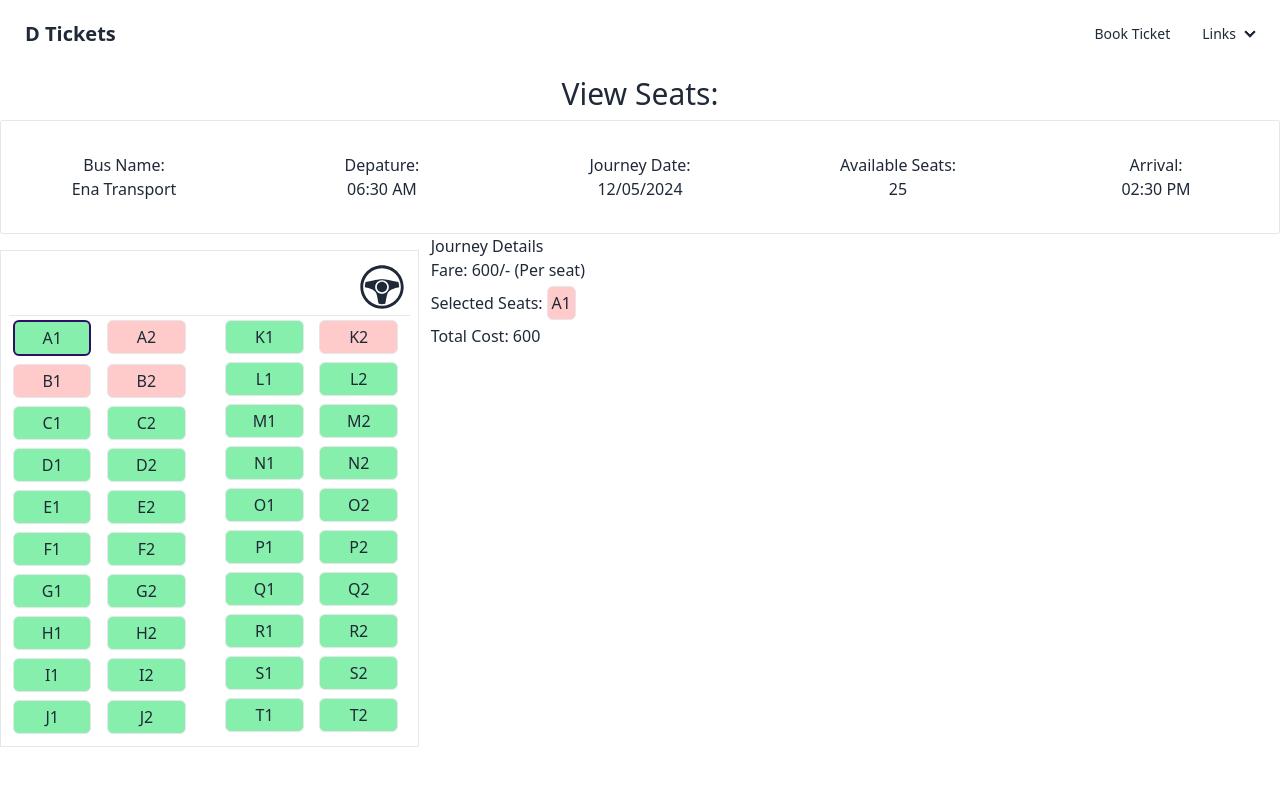
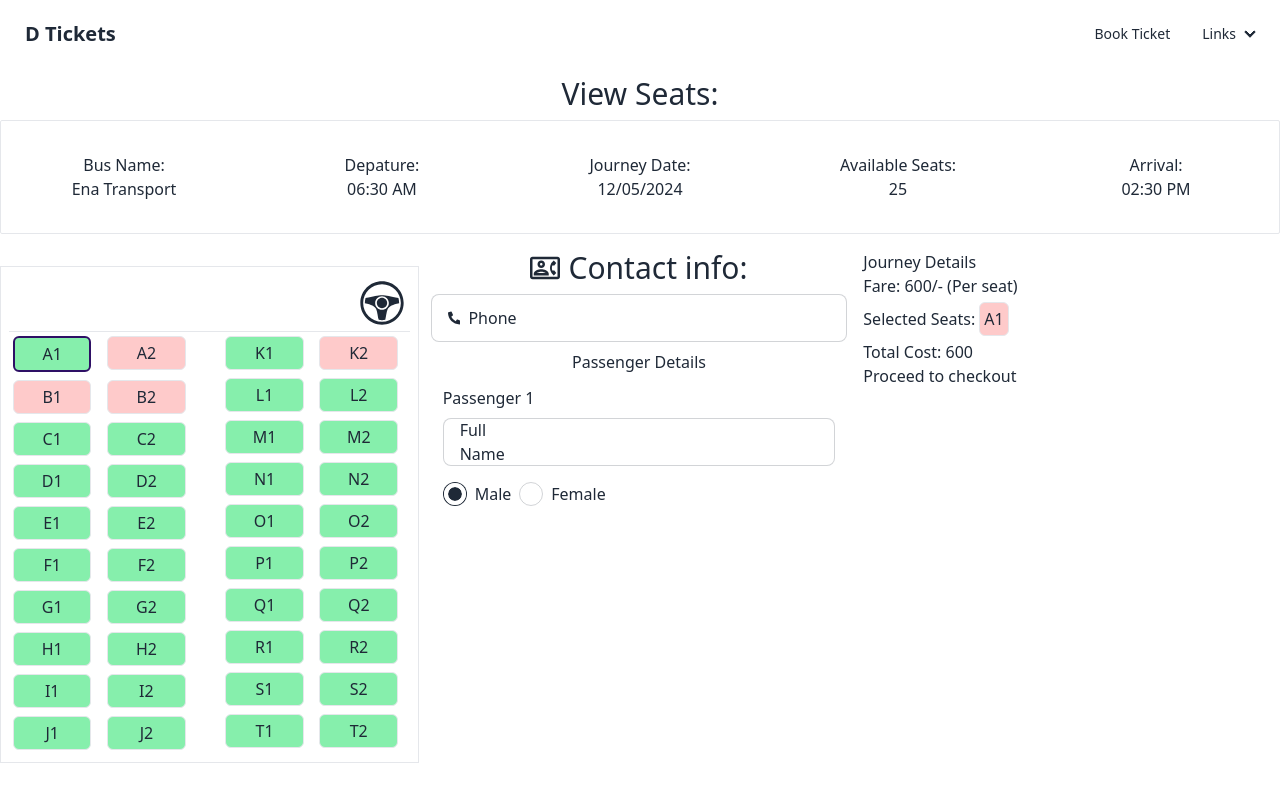
Before and after one commit to tanvirwebtech/desh-ticket, a React (Vite) app: page /view-seats in a window 1280 px wide. Both pictures are taken after a click on the button "A1". Built offline with nearby package versions, Linux system fonts and the light colour scheme.

Commit message:
passenger details form added

```diff
--- a/src/pages/view-seats/ViewSeats.jsx
+++ b/src/pages/view-seats/ViewSeats.jsx
@@ -1,10 +1,20 @@
 import { useState } from "react";
+import { useForm } from "react-hook-form";
 import { GiSteeringWheel } from "react-icons/gi";
+import { MdOutlineContactPhone } from "react-icons/md";
 
+import { FaPhoneAlt } from "react-icons/fa";
 // import SeatIcon from "./SeatIcon";
 
 const ViewSeats = () => {
     const [selectedSeat, setSelectedSeat] = useState([]);
+
+    const {
+        register,
+        handleSubmit,
+        // formState: { errors },
+    } = useForm();
+
     const seats = {
         seat_layout: [
             {
@@ -180,6 +190,7 @@ const ViewSeats = () => {
         ],
     };
     const fare = 600;
+
     const handleSelectSeat = (seat) => {
         let newSeats = [];
         if (selectedSeat.includes(seat)) {
@@ -187,10 +198,36 @@ const ViewSeats = () => {
             setSelectedSeat(newSeats);
             console.log(newSeats, "if");
         } else {
+            if (selectedSeat.length === 4)
+                return alert("You can select maximum 4 seats at a time!");
             newSeats = [...selectedSeat, seat];
             setSelectedSeat(newSeats);
             console.log(newSeats);
         }
+    };
+
+    const onSubmit = (data) => {
+        console.log(data);
+        // passengers.forEach((e) => {
+        //     if (e.nid === data.nid) {
+        //         if (
+        //             new Date(e.birth).getDay() ===
+        //             new Date(data.birth_date).getDay()
+        //         ) {
+        //             if (
+        //                 new Date(e.birth).getMonth() ===
+        //                 new Date(data.birth_date).getMonth()
+        //             ) {
+        //                 if (
+        //                     new Date(e.birth).getFullYear() ===
+        //                     new Date(data.birth_date).getFullYear()
+        //                 ) {
+        //                     setPassenger(e);
+        //                 }
+        //             }
+        //         }
+        //     }
+        // });
     };
     return (
         <div>
@@ -222,8 +259,8 @@ const ViewSeats = () => {
                         </div>
                     </div>
                 </div>
-                <div className="grid grid-cols-3 gap-3">
-                    <div className="col-span-1">
+                <div className="grid grid-cols-3 gap-3 my-4">
+                    <div className="">
                         <div className="mx-auto my-4 p-2 border">
                             <div className="steering m-1">
                                 <GiSteeringWheel className="ml-auto text-5xl" />
@@ -334,7 +371,102 @@ const ViewSeats = () => {
                             </div>
                         </div>
                     </div>
-                    <div className="col-span-2">
+                    <form
+                        onSubmit={handleSubmit(onSubmit)}
+                        className="col-span-2 grid grid-cols-2 gap-4
+                        "
+                    >
+                        <div>
+                            <div className="contact-info">
+                                <h2 className="flex items-center gap-2 text-3xl justify-center">
+                                    <MdOutlineContactPhone />
+                                    Contact info:
+                                </h2>
+                                <label className="input input-bordered flex items-center gap-2 my-2">
+                                    <FaPhoneAlt />
+                                    Phone
+                                    <input
+                                        type="tel"
+                                        className="grow w-full max-w-xs"
+                                        {...register("phone", {
+                                            required: true,
+                                        })}
+                                    />
+                                </label>
+                            </div>
+
+                            <h3 className="my-2 font-medium text-center">
+                                Passenger Details
+                            </h3>
+                            <div className="passenger-details">
+                                {selectedSeat?.map((s, index) => (
+                                    <div key={s} className="p-1 m-2">
+                                        Passenger {index + 1}
+                                        <label className="input input-bordered flex items-center gap-2 my-2">
+                                            Full Name
+                                            <input
+                                                type="text"
+                                                className="grow w-full max-w-xs"
+                                                {...register(
+                                                    `p${index + 1}_name`,
+                                                    {
+                                                        required: true,
+                                                    }
+                                                )}
+                                            />
+                                        </label>
+                                        <label className=" flex items-center gap-2 my-2">
+                                            <input
+                                                type="radio"
+                                                name="p1_gender"
+                                                className="radio"
+                                                {...register(
+                                                    `p${index + 1}_gender`
+                                                )}
+                                                value={"male"}
+                                                defaultChecked
+                                            />
+                                            Male
+                                            <label className="  flex items-center gap-2 my-2">
+                                                <input
+                                                    type="radio"
+                                                    name="p1_gender"
+                                                    className="radio"
+                                                    {...register(
+                                                        `p${index + 1}_gender`
+                                                    )}
+                                                    value={"female"}
+                                                />
+                                                Female
+                                            </label>
+                                        </label>
+                                    </div>
+                                ))}
+
+                                {/* {errors.phone?.type === "required" && (
+                                    <div
+                                        role="alert"
+                                        className="alert alert-warning"
+                                    >
+                                        <svg
+                                            xmlns="http://www.w3.org/2000/svg"
+                                            className="h-6 w-6 shrink-0 stroke-current"
+                                            fill="none"
+                                            viewBox="0 0 24 24"
+                                        >
+                                            <path
+                                                strokeLinecap="round"
+                                                strokeLinejoin="round"
+                                                strokeWidth="2"
+                                                d="M10 14l2-2m0 0l2-2m-2 2l-2-2m2 2l2 2m7-2a9 9 0 11-18 0 9 9 0 0118 0z"
+                                            />
+                                        </svg>
+                                        <span>Phone is required!</span>
+                                    </div>
+                                )} */}
+                            </div>
+                        </div>
+                        <div className="">
                             <div className="seat-selection">
                                 <h3>Journey Details</h3>
                                 <div className="details">
@@ -363,8 +495,14 @@ const ViewSeats = () => {
                                             : 0}{" "}
                                     </p>
                                 </div>
+                                <div className="proceed-btn">
+                                    <button type="submit">
+                                        Proceed to checkout
+                                    </button>
                                 </div>
                             </div>
+                        </div>
+                    </form>
                 </div>
             </div>
         </div>
```
Also changed, not shown: public/passenger_data.json (added, +16 -0 lines). Lines whose indentation alone changed are shown as unchanged.
